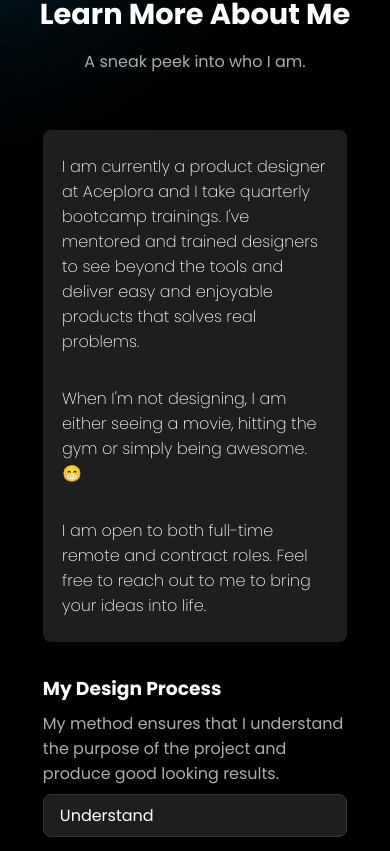
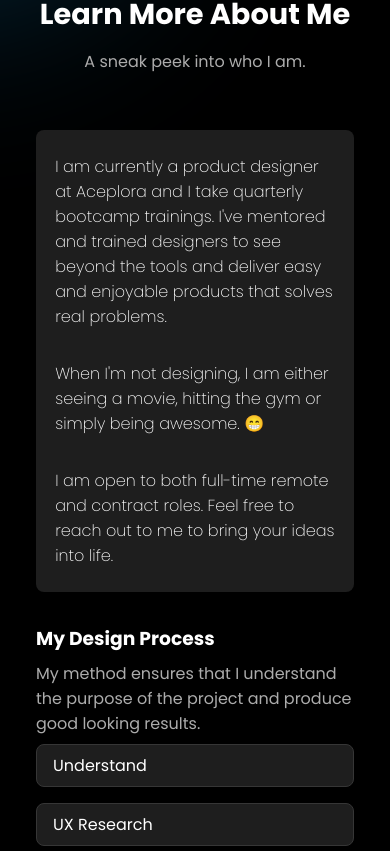
Before and after one commit to PromiseUdo/veraerumaka, a React (Create React App) app: page / in a window 390 px wide. Shown: the part 892-1743 px from the top of the page. Built offline with nearby package versions, Linux system fonts and the light colour scheme.

Commit message:
nav adjusts

```diff
--- a/src/styles/About.module.scss
+++ b/src/styles/About.module.scss
@@ -10,7 +10,7 @@
   overflow: hidden;
   gap: 2rem;
   @media screen and (max-width: 720px) {
-    padding: 0 1rem;
+    padding: 0 0.5rem;
     flex-direction: column;
   }
   .skillBars {
@@ -21,7 +21,6 @@
     width: 100vw;
     text-align: center;
     margin: 0 auto;
-    // padding-left: 2rem;
 
     @media screen and (max-width: 770px) {
       max-width: 85%;
@@ -56,10 +55,13 @@
       @media screen and (max-width: 1070px) {
         width: 13rem;
       }
+      @media screen and (max-width: 960px) {
+        width: 12rem;
+      }
       @media screen and (max-width: 946px) {
         width: 11rem;
       }
-      @media screen and (max-width: 818px) {
+      @media screen and (max-width: 830px) {
         width: 100%;
       }
     }
```
